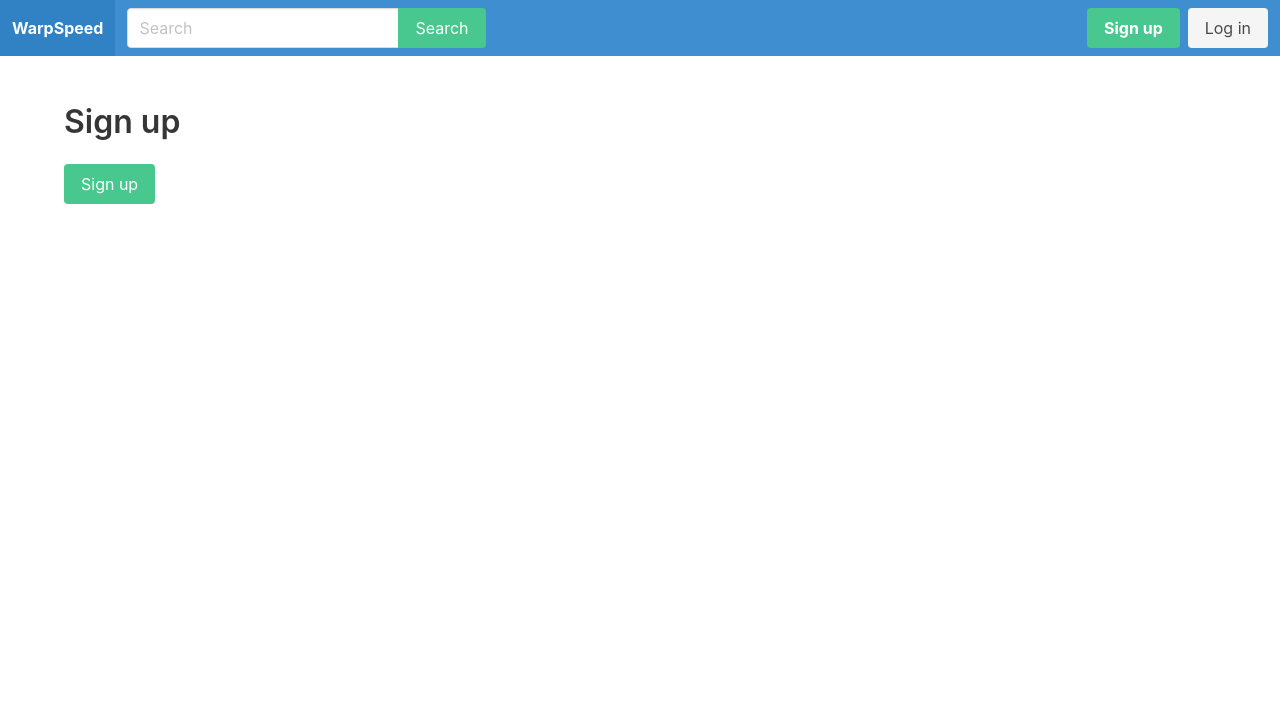
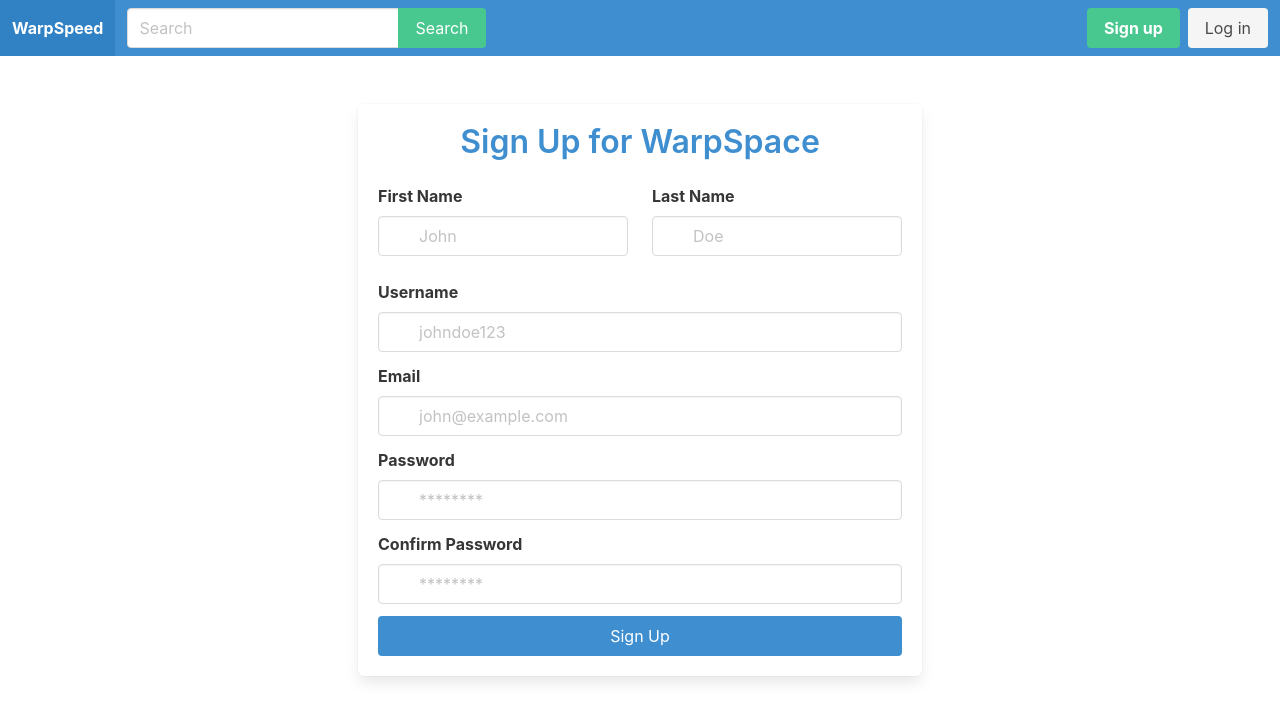
Before and after one commit to edeniyanda/WarpSpace, a Django app: template core/templates/core/signup.html in a window 1280 px wide. Shown: the top 721 px of the page. Run offline with Django 5.2, Linux system fonts and the light colour scheme; the template is opened without the code that fills it, so the values that code supplies are empty.

Commit message:
Update: added sign up form

```diff
--- a/core/templates/core/signup.html
+++ b/core/templates/core/signup.html
@@ -2,17 +2,94 @@
 
 {% block content %}
     <div class="container">
-        <div class="columns">
-            <div class="column is-12">
-                <h1 class="title">Sign up</h1>
+        <div class="columns is-centered">
+            <div class="column is-half">
+                <div class="box">
+                    <h1 class="title has-text-centered has-text-info">Sign Up for WarpSpace</h1>
 
-                <form method="post" action=".">
-                    {% csrf_token %}
+                    <form method="post" action="." enctype="multipart/form-data">
+                        {% csrf_token %}
 
-                    {{ form.as_p }}
+                        <div class="columns">
+                            <!-- First Name -->
+                            <div class="column is-half">
+                                <div class="field">
+                                    <label for="first_name" class="label">First Name</label>
+                                    <div class="control has-icons-left">
+                                        <input type="text" name="first_name" id="first_name" class="input" placeholder="John" required>
+                                        <span class="icon is-small is-left">
+                                            <i class="fas fa-user"></i>
+                                        </span>
+                                    </div>
+                                </div>
+                            </div>
 
-                    <button class="button is-success" type="submit">Sign up</button>
-                </form>
+                            <!-- Last Name -->
+                            <div class="column is-half">
+                                <div class="field">
+                                    <label for="last_name" class="label">Last Name</label>
+                                    <div class="control has-icons-left">
+                                        <input type="text" name="last_name" id="last_name" class="input" placeholder="Doe" required>
+                                        <span class="icon is-small is-left">
+                                            <i class="fas fa-user"></i>
+                                        </span>
+                                    </div>
+                                </div>
+                            </div>
+                        </div>
+
+                        <!-- Username -->
+                        <div class="field">
+                            <label for="username" class="label">Username</label>
+                            <div class="control has-icons-left">
+                                <input type="text" name="username" id="username" class="input" placeholder="johndoe123" required>
+                                <span class="icon is-small is-left">
+                                    <i class="fas fa-user-tag"></i>
+                                </span>
+                            </div>
+                        </div>
+
+                        <!-- Email -->
+                        <div class="field">
+                            <label for="email" class="label">Email</label>
+                            <div class="control has-icons-left">
+                                <input type="email" name="email" id="email" class="input" placeholder="john@example.com" required>
+                                <span class="icon is-small is-left">
+                                    <i class="fas fa-envelope"></i>
+                                </span>
+                            </div>
+                        </div>
+
+                        <!-- Password -->
+                        <div class="field">
+                            <label for="password" class="label">Password</label>
+                            <div class="control has-icons-left">
+                                <input type="password" name="password" id="password" class="input" placeholder="********" required>
+                                <span class="icon is-small is-left">
+                                    <i class="fas fa-lock"></i>
+                                </span>
+                            </div>
+                        </div>
+
+                        <!-- Confirm Password -->
+                        <div class="field">
+                            <label for="password_confirm" class="label">Confirm Password</label>
+                            <div class="control has-icons-left">
+                                <input type="password" name="password_confirm" id="password_confirm" class="input" placeholder="********" required>
+                                <span class="icon is-small is-left">
+                                    <i class="fas fa-lock"></i>
+                                </span>
+                            </div>
+                        </div>
+
+                        <!-- Submit Button -->
+                        <div class="field">
+                            <div class="control">
+                                <button class="button is-info is-fullwidth">Sign Up</button>
+                            </div>
+                        </div>
+                    </form>
+                </div>
             </div>
         </div>
     </div>
```
